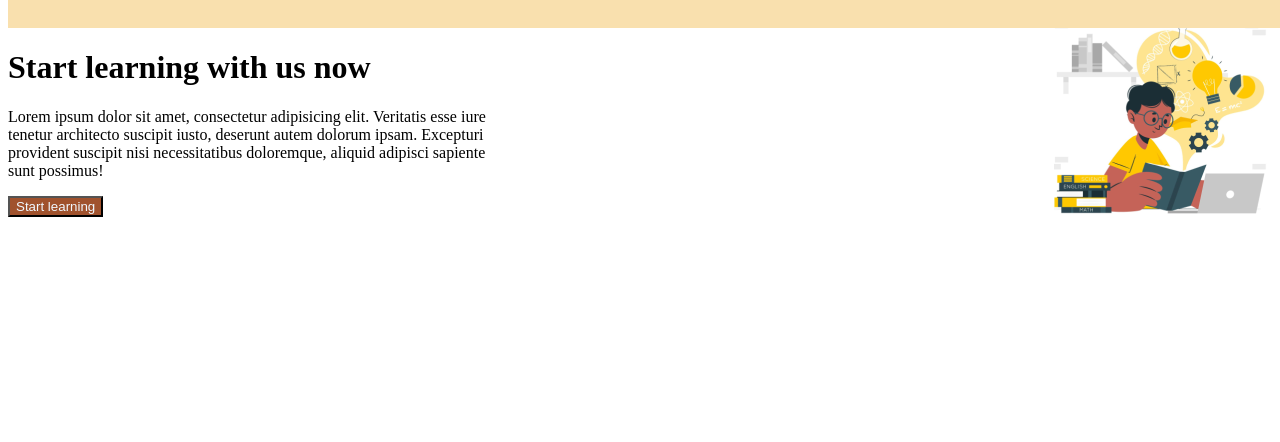
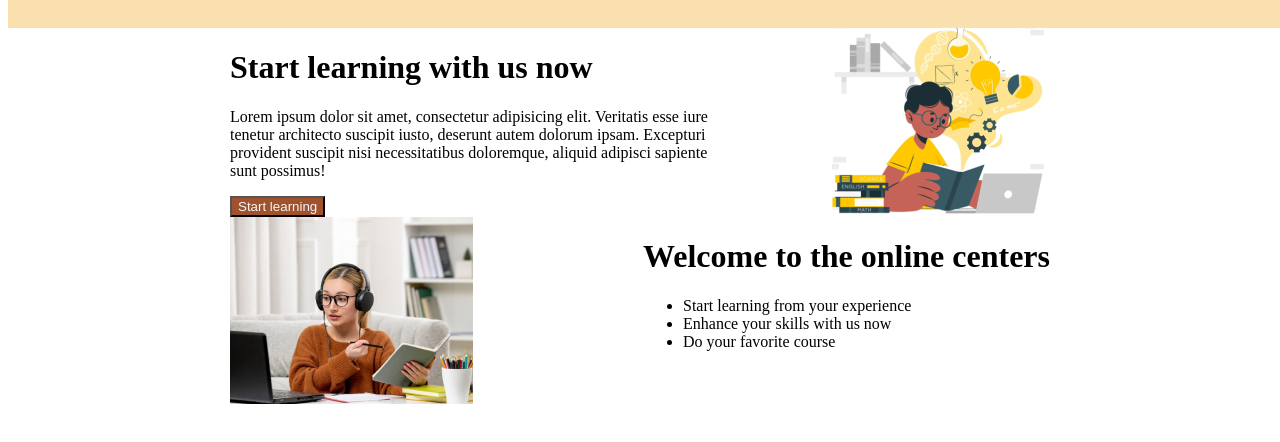
Before and after one commit to PLAVSKII/education, a plain HTML site: page index.html in a window 1280 px wide. Shown: the part 78-520 px from the top of the page. Drawn offline with Linux system fonts and the light colour scheme.

Commit message:
Создали два блока

```diff
--- a/index.html
+++ b/index.html
@@ -19,7 +19,8 @@
             <button>Contact us</button>
         </ul>
     </header>
-    <div class="second">
+    <div class="wrapper">
+        <div class="info-block-one">
             <div class="text">
                 <h1>Start learning with us now</h1>
                 <p>Lorem ipsum dolor sit amet, consectetur adipisicing elit.
@@ -31,6 +32,18 @@
             </div>
             <img src="img/Frame2.PNG" alt="">
         </div>
+        <div class="info-block-two">
+            <div class="text2">
+                <h1>Welcome to the online centers</h1>
+                <ul>
+                    <li>Start learning from your experience</li>
+                    <li>Enhance your skills with us now</li>
+                    <li>Do your favorite course</li>
+                </ul>
+            </div>
+            <img src="img/Frame3.PNG" alt="">
+        </div>
+    </div>
 </body>
 
 </html>
--- a/style.css
+++ b/style.css
@@ -21,12 +21,21 @@
     background-color: coral;
 }
 
-.second button {
+.wrapper {
+    width: 820px;
+    margin: 0 auto;
+}
+
+.info-block-one {
+    overflow: hidden;
+}
+
+.info-block-one button {
     background-color: sienna;
     color: aliceblue;
 }
 
-.second img {
+.info-block-one img {
     float: right;
 }
 
@@ -34,3 +43,13 @@
     float: left;
     width: 500px;
 }
+
+/* info-block-two */
+
+.info-block-two img {
+    float: left;
+}
+
+.text2 {
+    float: right;
+}
```
Also changed, not shown: img/Frame3.PNG (added). Lines whose indentation alone changed are shown as unchanged.
